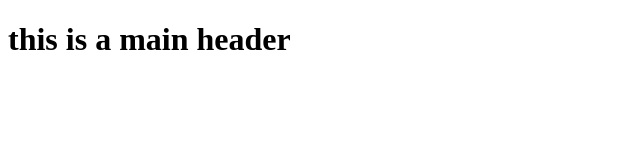
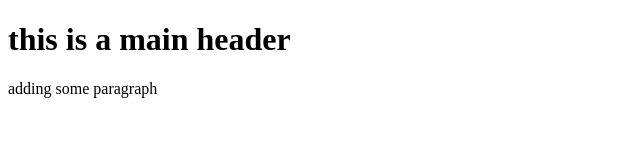
Before and after one commit to iqbalmahmu/basic-front-end-web, a plain HTML site: page index.html in a window 1280 px wide. Shown: the whole page, without its empty margins (0-640 px from the left). Drawn offline with Linux system fonts and the light colour scheme.

Commit message:
adding a paragraph tag

```diff
--- a/index.html
+++ b/index.html
@@ -5,5 +5,6 @@
 </head>
 <body>
   <h1>this is a main header</h1>
+  <p>adding some paragraph</p>
 </body>
 </html>
```
